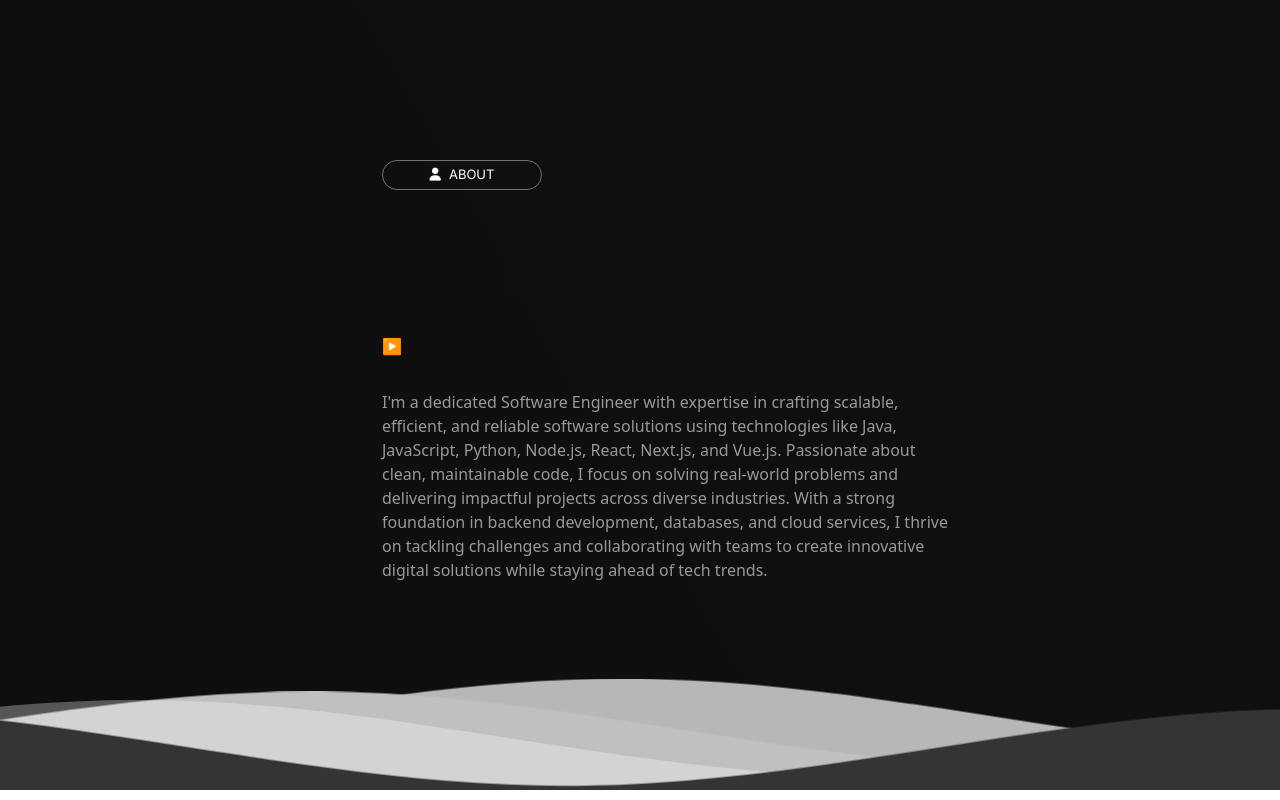
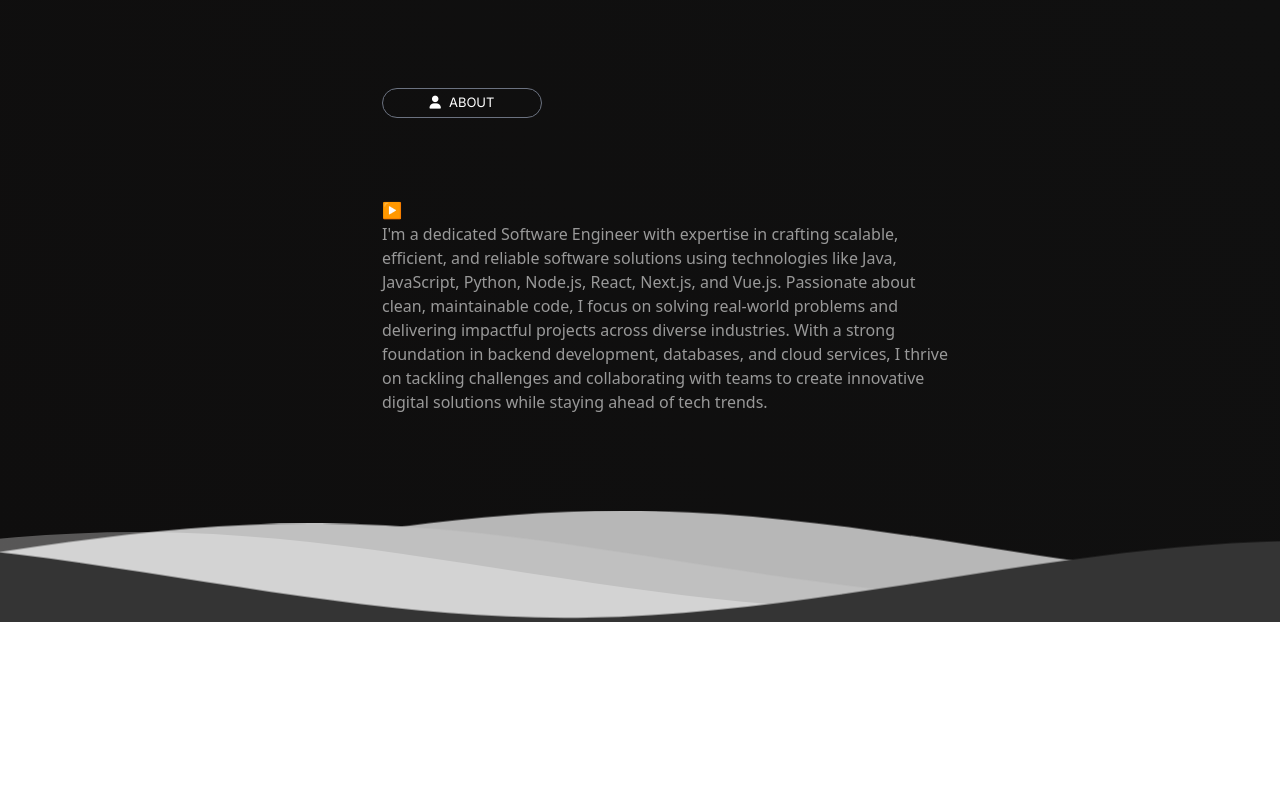
Before and after one commit to Divinegirl8/project, a React (Create React App) app: page /about in a window 1280 px wide. Built offline with nearby package versions, Linux system fonts and the light colour scheme.

Commit message:
new commit

```diff
--- a/src/component/About/index.tsx
+++ b/src/component/About/index.tsx
@@ -196,7 +196,7 @@ const About = React.forwardRef<HTMLDivElement, {}>((props, ref)=> {
         <div className="text-white lg:justify-center lg:pb-[5.5rem] lg:items-center lg:flex lg:ml-10 overflow-y-hidden">
 
 
-        <div className="justify-center items-center flex lg:pt-28">
+        <div className="justify-center items-center flex lg:pt-10">
           <div
             ref={(el) => (elementsRef.current[0] = el)}
             className={` lg:w-full ${style.hidden}`}
@@ -218,11 +218,11 @@ const About = React.forwardRef<HTMLDivElement, {}>((props, ref)=> {
             <animated.div ref={ref3} style={slideIn3}>
               <div
                 ref={(el) => (elementsRef.current[1] = el)}
-                className={`${style.hidden}  max-w-xs lg:ml-1  mt-8 lg:mx-0 mx-5`}
+                className={`${style.hidden}  max-w-xs lg:ml-1  lg:mt-0 mt-8 lg:mx-0 mx-5`}
               >
                 <button
                   onClick={togglePlayPause}
-                  className="px-4 py-8 text-white rounded-full"
+                  className="px-4 py-8 lg:py-0 text-white rounded-full"
                 >
                   {isPlaying ? <span>❚❚</span> : <span>&#9654;</span>}
                 </button>
--- a/src/component/Qualification/index.tsx
+++ b/src/component/Qualification/index.tsx
@@ -5,35 +5,56 @@ import { useSpring, animated } from "react-spring";
 const Qualification = React.forwardRef<HTMLDivElement, {}>((props, ref) => {
   const [ref1, inView1] = useInView({ triggerOnce: false });
   const [ref2, inView2] = useInView({ triggerOnce: false });
+  const [ref3, inView3] = useInView({ triggerOnce: false });
+  const [ref4, inView4] = useInView({ triggerOnce: false });
+
 
   const slideIn1 = useSpring({
-    transform: inView1 ? "translateX(0)" : "translateX(100%)",
+    transform: inView1 ? "translateY(0)" : "translateY(100%)",
     opacity: inView1 ? 1 : 0,
+    config: { tension: 120, friction: 40 },
+  });
+
+  const slideIn2 = useSpring({
+    transform: inView2 ? "translateY(0)" : "translateY(100%)",
+    opacity: inView2 ? 1 : 0,
+    config: { tension: 120, friction: 40 },
+  });
+
+  const slideIn3 = useSpring({
+    transform: inView3 ? "translateX(0)" : "translateX(100%)",
+    opacity: inView3 ? 1 : 0,
     config: { tension: 250, friction: 40 },
   });
 
-  const slideIn2 = useSpring({
-    transform: inView2 ? "translateX(0)" : "translateX(100%)",
-    opacity: inView2 ? 1 : 0,
+  const slideIn4 = useSpring({
+    transform: inView4 ? "translateX(0)" : "translateX(100%)",
+    opacity: inView4 ? 1 : 0,
     config: { tension: 250, friction: 40 },
   });
 
+
+
   return (
     <div className="bg-[#000] lg:mt-0  w-full pb-16 overflow-x-hidden lg:justify-center lg:items-center flex flex-col" >
-      <div className="  ml-5 lg:ml-0  lg:mr-[20rem] lg:pt-[10rem] pt-10">
+     <animated.div ref={ref1} style={slideIn1}>
+     <div className="  ml-5 lg:ml-0  lg:mr-[20rem] lg:pt-[10rem] pt-10">
         <div className="flex flex-row gap-2 justify-center border-gray-500 border w-[10rem] h-[30px] rounded-[20px] pt-1" ref={ref}>
           <i className="fa-solid fa-file" style={{ color: "#fff", paddingTop: "3px", fontSize: "13px" }}></i>
           <p className="font-normal text-white font-fontInter uppercase lg:text-[13px] text-[12px] lg:mt-0 mt-[1px] ">Qualification</p>
         </div>
       </div>
+     </animated.div>
 
       <div className="text-white  ml-5">
-        <h1 className="mt-10 lg:text-[50px] text-[35px]">
+       <animated.div ref={ref2} style={slideIn2}>
+       <h1 className="mt-10 lg:text-[50px] text-[35px]">
           <span className="text-yellow-600">Experience </span>& Education
         </h1>
+       </animated.div>
 
         {/* First container */}
-        <animated.div ref={ref1} style={slideIn1}>
+        <animated.div ref={ref3} style={slideIn3}>
           <div className="flex flex-row gap-7 mt-10 group">
             <div>
               <div className="w-3 h-3 mt-[6px] rounded-[50px] bg-[#999999] group-hover:bg-yellow-600"></div>
@@ -51,7 +72,7 @@ const Qualification = React.forwardRef<HTMLDivElement, {}>((props, ref) => {
         </animated.div>
 
         {/* Second container */}
-        <animated.div ref={ref2} style={slideIn2}>
+        <animated.div ref={ref4} style={slideIn4}>
           <div className="flex flex-row gap-7 group">
             <div>
               <div className="w-3 h-3 rounded-[50px] bg-[#999999] group-hover:bg-yellow-600"></div>
@@ -69,7 +90,7 @@ const Qualification = React.forwardRef<HTMLDivElement, {}>((props, ref) => {
         </animated.div>
 
         {/* Third container */}
-        <animated.div ref={ref2} style={slideIn2}>
+        <animated.div ref={ref4} style={slideIn4}>
           <div className="flex flex-row gap-7 group">
             <div>
               <div className="w-3 h-3 rounded-[50px] bg-[#999999] group-hover:bg-yellow-600"></div>
```
